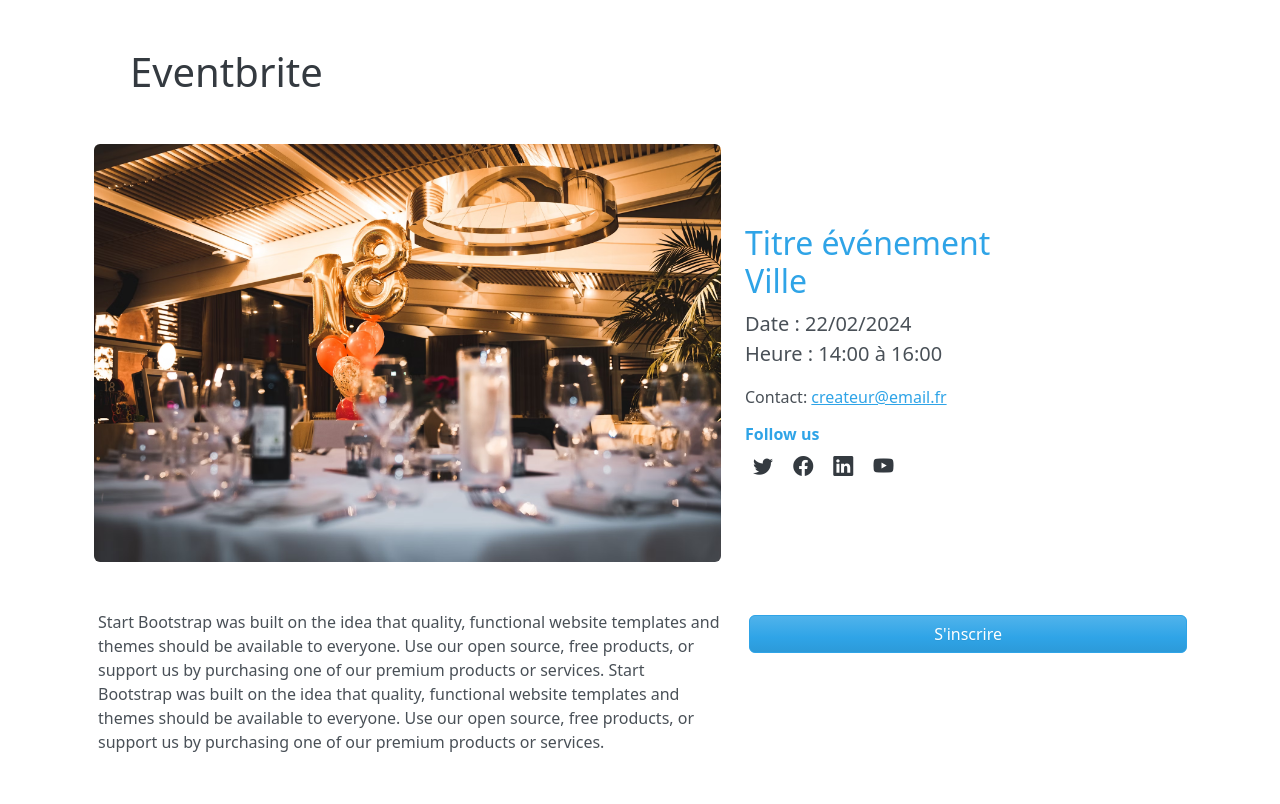
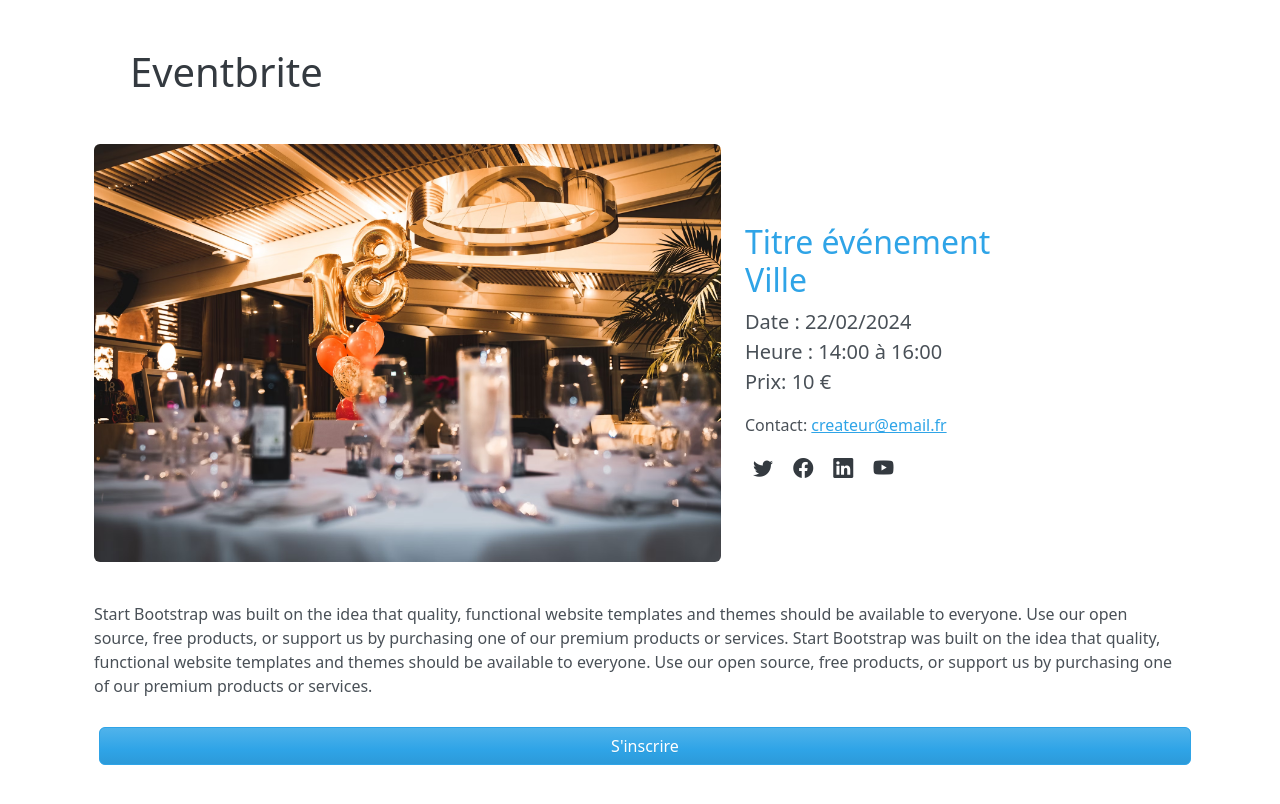
Before and after one commit to annieherieau/thp_frontend, a plain HTML site: page _eventbrite.html in a window 1280 px wide. Drawn offline with nearby package versions, Linux system fonts and the light colour scheme.

Commit message:
eventbrite"

```diff
--- a/_eventbrite.html
+++ b/_eventbrite.html
@@ -1,7 +1,4 @@
-<!-- Favicon-->
-<link rel="icon" type="image/x-icon" href="assets/favicon.ico" />
-<!-- Bootstrap icons-->
-<link href="https://cdn.jsdelivr.net/npm/bootstrap-icons@1.5.0/font/bootstrap-icons.css" rel="stylesheet" />
+
 <link rel="stylesheet" href="style.css">
 <main class="container">
   <h1 class="text-dark m-5">Eventbrite</h1>
@@ -15,10 +12,10 @@
         <h2 class="featurette-heading fw-normal lh-2">Titre événement<br>
           <span class="text-body-secondary">Ville</span></h2>
         <p class="lead">Date : 22/02/2024 <br>
-          Heure : 14:00 à 16:00</p>
+          Heure : 14:00 à 16:00 <br>
+        Prix: 10 €</p>
         <p>Contact: <a href="mailto:createur@email.fr">createur@email.fr</a></p>
         <div>
-          <div class="h6 fw-bolder">Follow us</div>
           <a class="fs-5 px-2 link-dark" href="#!"><i class="bi-twitter"></i></a>
           <a class="fs-5 px-2 link-dark" href="#!"><i class="bi-facebook"></i></a>
           <a class="fs-5 px-2 link-dark" href="#!"><i class="bi-linkedin"></i></a>
@@ -27,14 +24,12 @@
       </div>
     </div>
   </div>
-  <div class="container my-5 px-3">
-    <div class="row">
-      <div class="col-md-7">
-        <p>Start Bootstrap was built on the idea that quality, functional website templates and themes should be available to everyone. Use our open source, free products, or support us by purchasing one of our premium products or services. Start Bootstrap was built on the idea that quality, functional website templates and themes should be available to everyone. Use our open source, free products, or support us by purchasing one of our premium products or services.</p>
-      </div>
-      <div class="col-md-5">
+  <div class="container py-3">
+        <p class="my-4">Start Bootstrap was built on the idea that quality, functional website templates and themes should be available to everyone. Use our open source, free products, or support us by purchasing one of our premium products or services. Start Bootstrap was built on the idea that quality, functional website templates and themes should be available to everyone. Use our open source, free products, or support us by purchasing one of our premium products or services.</p>
+
+
         <button type="button" class="btn btn-primary btn-block">S'inscrire</button>
-      </div>
+
 
     </div>
   </div>
--- a/style.css
+++ b/style.css
@@ -1,5 +1,6 @@
 /* @import url(bootstrap.css); */
 @import url("https://cdn.jsdelivr.net/npm/bootswatch@5.3.2/dist/cerulean/bootstrap.min.css");
+@import url("https://cdn.jsdelivr.net/npm/bootstrap-icons@1.5.0/font/bootstrap-icons.css");
 
 .btn-block{
   width: 100%;
```
Also changed, not shown: _kit_ui.html (+6 -1 lines).
